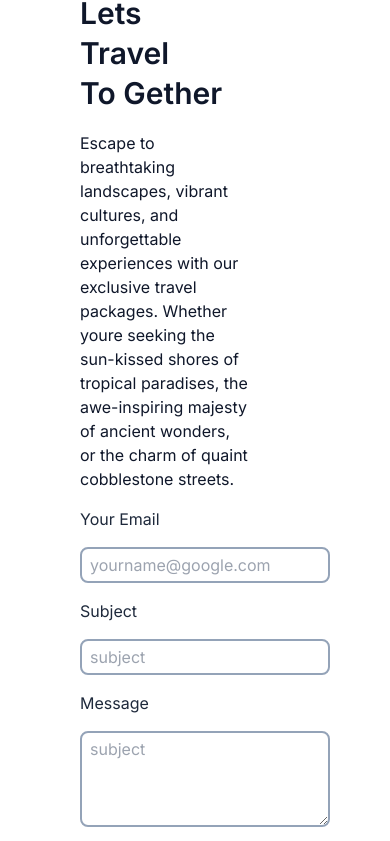
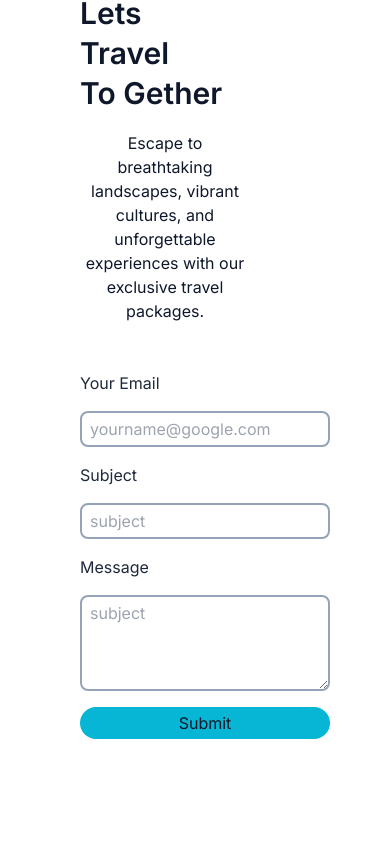
Before and after one commit to AhmedElnagarUU/travel-page, a Next.js app: page / in a window 390 px wide. Shown: the part 5534-6375 px from the top of the page. Built offline with nearby package versions, Linux system fonts and the light colour scheme.

Commit message:
travel-deploy-3

```diff
--- a/components/AdSection.tsx
+++ b/components/AdSection.tsx
@@ -7,7 +7,7 @@ const AdSection = () => {
   <div className="h-screen  items-center justify-center mt-10 ">
   <div className="mt-16 ">
         {/* imag from globals.css */}
-    <div className=" img-1 h-screen  flex flex-col  text-slate-100/50 mx-10 lg:mx-20 rounded-3xl items-center bg-cyan-500 justify-center  ">
+    <div className=" img-1   flex flex-col  text-slate-100/50 mx-10 lg:mx-20 rounded-3xl items-center bg-cyan-500 justify-center  ">
       <h2 className="font-extrabold text-4xl lg:text-8xl"> TRAVEL</h2>
       <h2 className="font-extrabold text-7xl  lg:text-9xl">WITH US</h2>
 
--- a/components/EmailSection.tsx
+++ b/components/EmailSection.tsx
@@ -10,14 +10,12 @@ const EmailSection = () => {
         <h2 className="mt-5 my-1 font-semibold text-3xl">Lets</h2>
         <h2 className="my-1 font-semibold text-3xl">Travel</h2>
         <h2 className=" my-1 font-semibold text-3xl">To Gether</h2>
-        <p className="mt-5  pr-20">
+        <p className="mt-5 text-center pr-20">
           Escape to breathtaking landscapes, vibrant cultures, and unforgettable
-          experiences with our exclusive travel packages. Whether youre seeking
-          the sun-kissed shores of tropical paradises, the awe-inspiring majesty
-          of ancient wonders, or the charm of quaint cobblestone streets.
+          experiences with our exclusive travel packages.
         </p>
       </div>
-      <form className="flex flex-col gap-4">
+      <form className="flex mt-8 md:mt-0 flex-col gap-4">
         <label htmlFor="email" className="text-slate-800">
           Your Email
         </label>
@@ -55,7 +53,6 @@ const EmailSection = () => {
           Submit
         </button>
       </form>
-
     </section>
   );
 };
--- a/components/HeroSection.tsx
+++ b/components/HeroSection.tsx
@@ -7,7 +7,7 @@ const HeroSection = ({ children }: any) => {
     <header id="#Home" className="h-screen  items-center justify-center mt-10 ">
 <div className="mt-16 ">
       {/* imag from globals.css */}
-  <div className=" img-1 h-screen  flex flex-col  text-white mx-10 lg:mx-20 rounded-3xl items-center bg-cyan-500 justify-center  ">
+  <div className=" img-1   flex flex-col  text-white mx-10 lg:mx-20 rounded-3xl items-center bg-cyan-500 justify-center  ">
     <h2 className="font-extrabold text-4xl lg:text-5xl">EXPLORE TRAVEL</h2>
     <h2 className="font-extrabold text-7xl  lg:text-9xl">WORLD</h2>
   </div>
```
